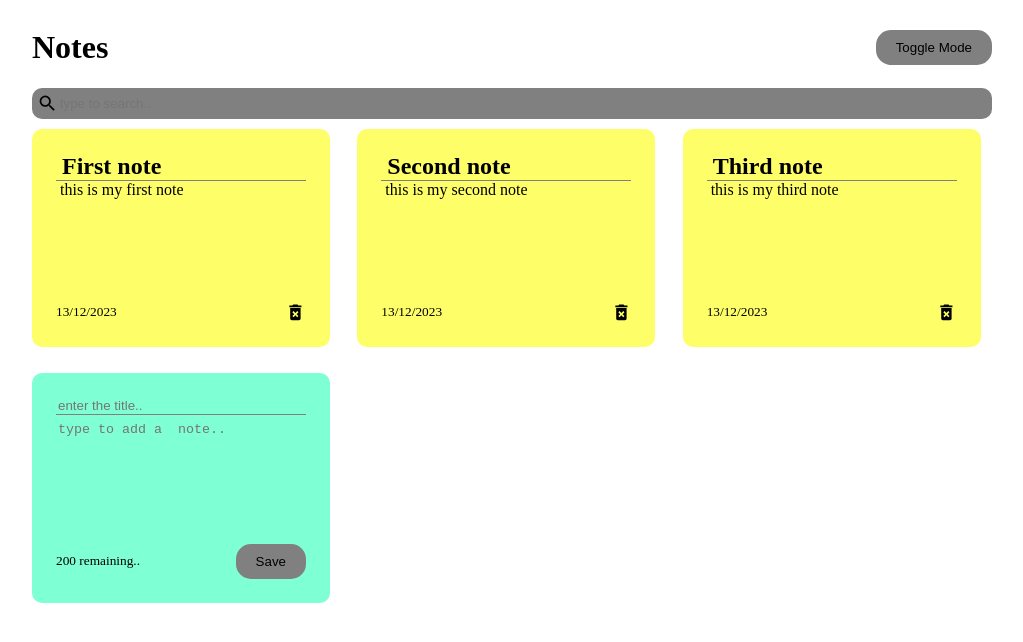
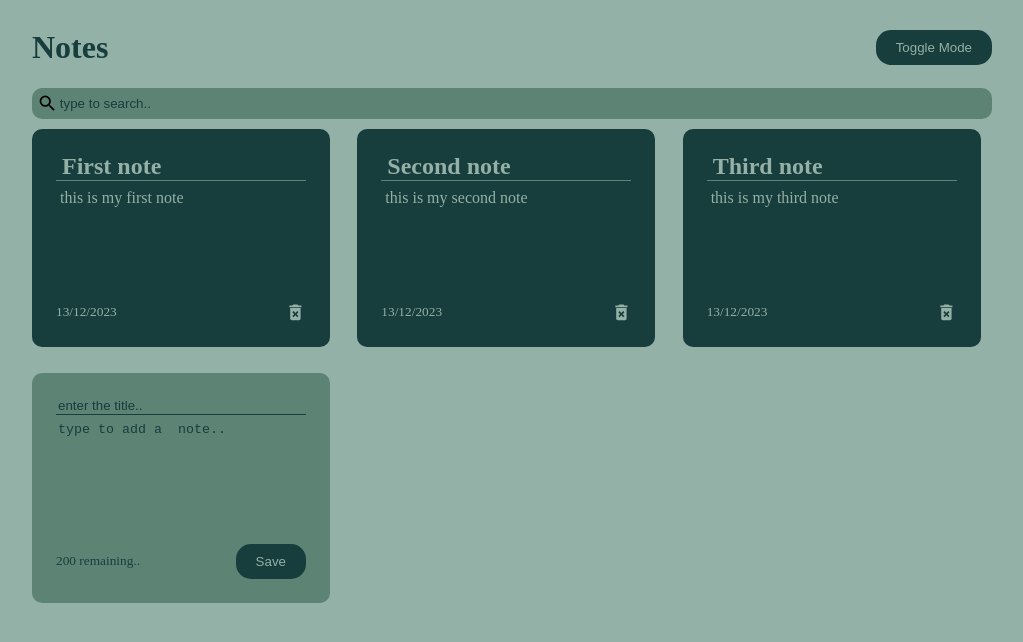
Before and after one commit to Dervin29/notes-app, a React (Create React App) app: page / in a window 1280 px wide. Shown: the top 642 px of the page, without its empty margins (128-1151 px from the left). Built offline with nearby package versions, Linux system fonts and the light colour scheme; the HTML template or start-up script is replaced by a standard one.

Commit message:
basic styling

```diff
--- a/src/components/AddNote.js
+++ b/src/components/AddNote.js
@@ -41,6 +41,7 @@ const AddNote = ({ handleAddNote }) => {
         onChange={handleTitleChange}
       ></input>
       <textarea
+      className="text-area"
         rows={8}
         cols={10}
         placeholder="type to add a  note.."
@@ -49,7 +50,7 @@ const AddNote = ({ handleAddNote }) => {
       ></textarea>
 
       <div className="note-footer">
-        <small>{characterLimit - noteText.length} remaining..</small>
+        <small className="limit">{characterLimit - noteText.length} remaining..</small>
         <button className="save" onClick={handleSaveClick}>
           Save
         </button>
--- a/src/components/Search.js
+++ b/src/components/Search.js
@@ -5,7 +5,7 @@ export default function Search({handleSearchNote}) {
   return (
     <div className='search'>
         <MdSearch className='search-icons' size="1.3em" />
-        <input type='text' onChange={(event)=>handleSearchNote(event.target.value)} placeholder='type to search..'/>
+        <input type='text' className="s-input" onChange={(event)=>handleSearchNote(event.target.value)} placeholder='type to search..'/>
     </div>
   )
 }
--- a/src/index.css
+++ b/src/index.css
@@ -1,5 +1,8 @@
-
+body{
+background-color: #93B1A6;
+}
 .header{
+  color: #183D3D;
   display: flex;
   align-items: center;
   justify-content: space-between;
@@ -7,15 +10,16 @@
 
 h2{
   margin: 0;
-  border-bottom:  1px solid grey;
+  border-bottom:  1px solid #5C8374;
+  margin-bottom: 8px;
 }
 
 .dark-mode{
-  background-color: black;
+  background-color: #040D12;
 }
 
 .dark-mode h1{
-  color: white;
+  color: #93B1A6;
 }
 .container{
   max-width: 960px;
@@ -33,44 +37,55 @@ h2{
 }
 
 .note.new{
-  background-color: aquamarine;
+  background-color: #5C8374;
 
 }
 
 .title{
   border: none;
-  background-color: aquamarine;
-  border-bottom:  1px solid grey;
+  background-color: #5C8374;
+  border-bottom:  1px solid #183D3D;
   margin-bottom: 5px;
+  font-family: 'Poppins', sans-serif;
+
 }
 
 .title:focus{
   outline: none;
 }
+.title::placeholder,
+.text-area::placeholder{
+  color: #183D3D;
+}
+
 textarea{
   border: none;
   resize: none;
-  background-color: aquamarine;
+  background-color: #5C8374;
 }
 
 textarea:focus{
   outline: none;
 }
 
+
 .save{
-  background-color: gray;
+  background-color: #183D3D;
+  color: #93B1A6;
   border: none;
   border-radius: 15px;
   padding: 10px 20px;
 }
 
 .save:hover{
-  background-color:cornsilk;
+  background-color:#93B1A6;
+  color:#183D3D;
   cursor: pointer;
 }
 
 .note{
-  background-color: #fefe68;
+  background-color: #183D3D;
+  color: #93B1A6;
   margin-bottom: 10px;
   border-radius: 10px;
   padding: 1.5rem;
@@ -82,9 +97,6 @@ textarea:focus{
   white-space: pre-wrap;
 }
 
-.note.content{
-  margin-top: 0;
-}
 
 .note-footer{
   margin: 0px;
@@ -101,7 +113,7 @@ textarea:focus{
   display: flex;
   align-items: center;
   margin-bottom: 10px;
-  background-color: grey;
+  background-color: #5C8374;
   border-radius: 10px;
   padding: 5px;
   color: black;
@@ -109,8 +121,14 @@ textarea:focus{
 
 .search input{
   border: none;
-  background-color: grey;
+  background-color: #5C8374;
 }
+
+.s-input::placeholder,
+.limit{
+  color: #183D3D;
+}
+
 .search input:focus{
   outline: none;
 }
```
